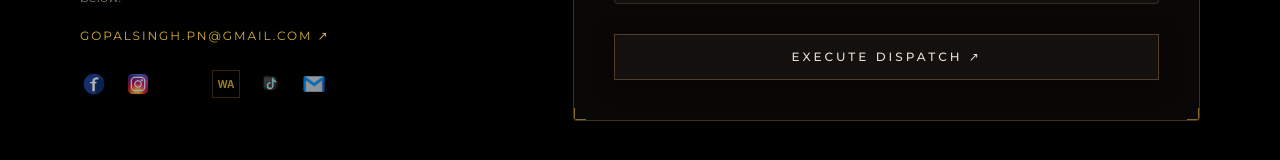
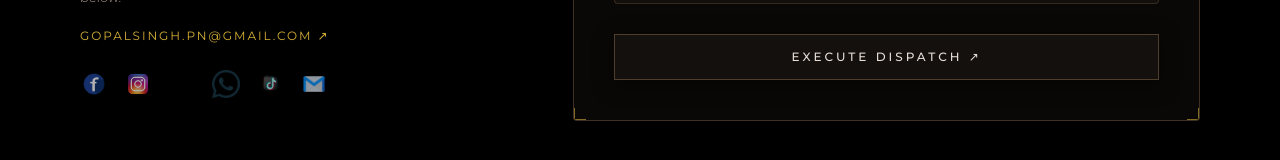
Before and after one commit to gopalstudio-pn/gopal-singh-portfolio, a React (Vite) app: page / in a window 1280 px wide. Shown: the part 6038-6198 px from the top of the page. Built offline with nearby package versions, Linux system fonts and the light colour scheme; a web font is replaced by a local one.

Commit message:
Add WhatsApp icon

```diff
--- a/src/components/ContactSection.tsx
+++ b/src/components/ContactSection.tsx
@@ -92,7 +92,7 @@ export const ContactSection: React.FC = () => {
                   <img src="/youtube.png" alt="YouTube" className="w-7 h-7 object-contain opacity-70 hover:opacity-100 transition-opacity" />
                 </a>
                 <a href="https://wa.me/9779707727608" target="_blank" rel="noopener noreferrer" aria-label="WhatsApp">
-                  <span className="w-7 h-7 flex items-center justify-center border border-[#8C6D4F]/50 text-[#D4AF37] text-[10px] font-bold opacity-70 hover:opacity-100 transition-opacity">WA</span>
+                  <img src="/whatsapp.png" alt="WhatsApp" className="w-7 h-7 object-contain opacity-70 hover:opacity-100 transition-opacity" />
                 </a>
                 <a href="https://www.tiktok.com/@gopalsingh.7" target="_blank" rel="noopener noreferrer" aria-label="TikTok">
                   <img src="/tiktok.png" alt="TikTok" className="w-7 h-7 object-contain opacity-70 hover:opacity-100 transition-opacity" />
```
Also changed, not shown: public/whatsapp.png (added).
